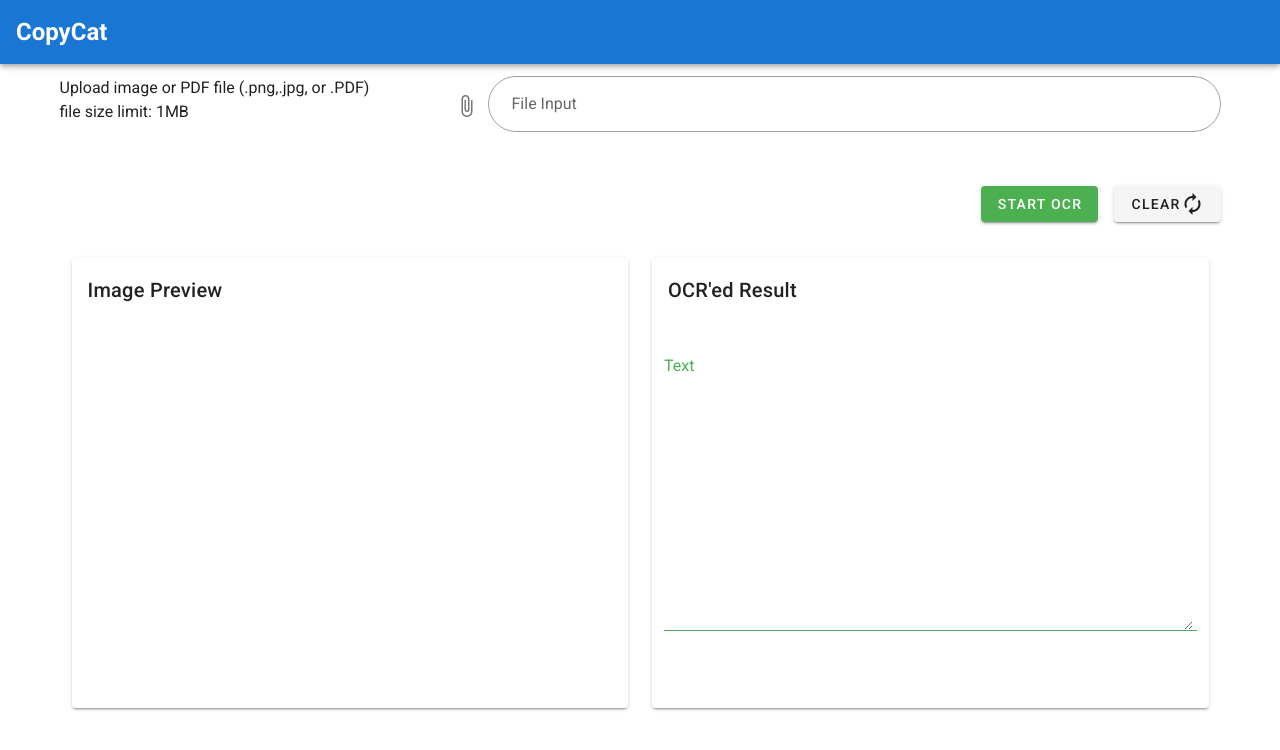
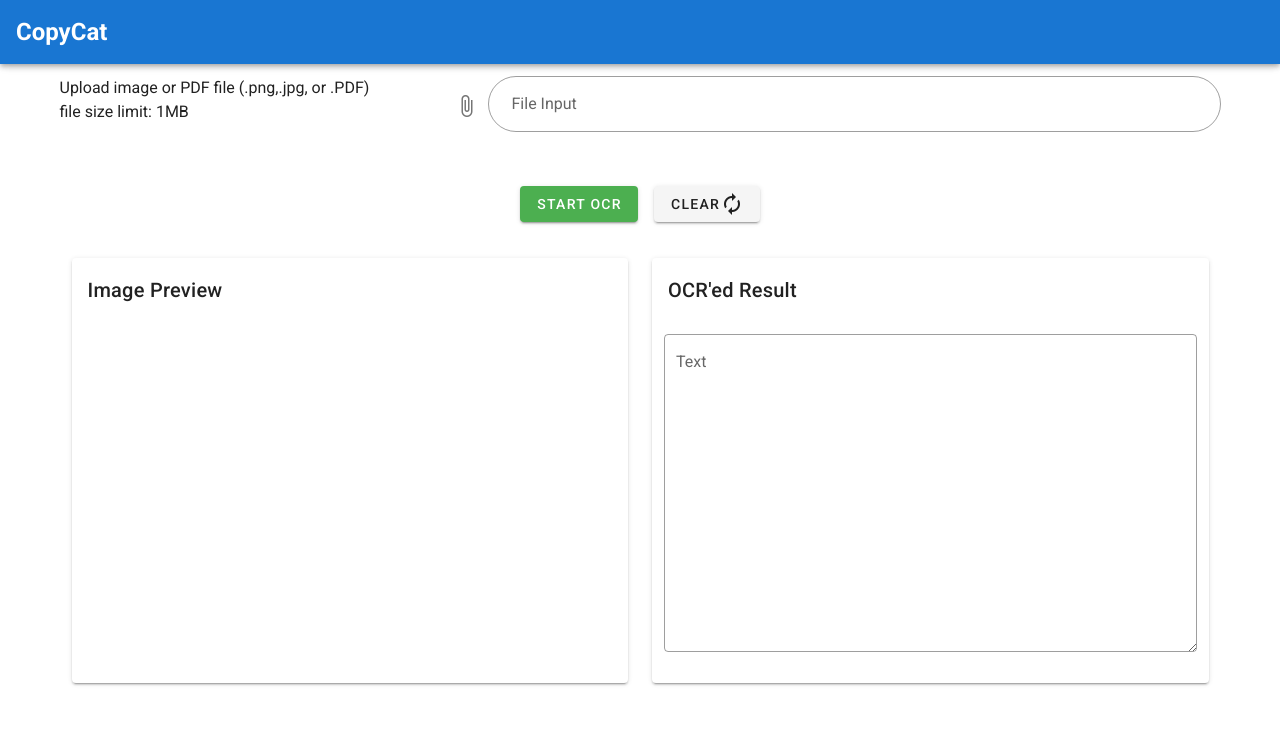
Before and after one commit to yhchan0918/OCRWebApp, a Vue app: page / in a window 1280 px wide. Shown: the top 750 px of the page. Built offline with nearby package versions, Linux system fonts and the light colour scheme.

Commit message:
Improvement of UI

```diff
--- a/src/views/Home.vue
+++ b/src/views/Home.vue
@@ -23,8 +23,7 @@
           </v-col>
         </v-row>
         <v-row justify="space-between">
-          <v-col cols="6" class="text-center"> </v-col>
-          <v-col cols="6" class="text-right">
+          <v-col cols="12" class="text-center">
             <v-btn class="mr-4" color="success" @click="submitFile"
               >Start OCR
             </v-btn>
@@ -54,7 +53,7 @@
         <v-container>
           <v-row justify="space-between">
             <v-col cols="6">
-              <v-card min-height="450px">
+              <v-card height="425px">
                 <v-card-title>
                   Image Preview
                 </v-card-title>
@@ -64,7 +63,7 @@
                       <v-img
                         :src="imagePreview"
                         v-show="showPreview"
-                        max-height="400px"
+                        height="300px"
                         contain
                       ></v-img>
                     </v-col>
@@ -73,7 +72,7 @@
               </v-card>
             </v-col>
             <v-col cols="6" class="text-center">
-              <v-card min-height="450px">
+              <v-card height="425px">
                 <v-card-title>
                   OCR'ed Result
                 </v-card-title>
@@ -81,12 +80,10 @@
                   <v-row>
                     <v-col cols="12">
                       <v-textarea
-                        clearable
-                        success
+                        outlined
                         color="primary"
+                        rows="11"
                         label="Text"
-                        row-height="50"
-                        rows="10"
                         v-model="resultText"
                       >
                       </v-textarea>
@@ -128,6 +125,7 @@
     clearResult() {
       this.$refs.form.reset();
       this.message = "";
+      this.showPreview = false;
     },
     //Submits all of the currentFile to the server
     submitFile() {
```
